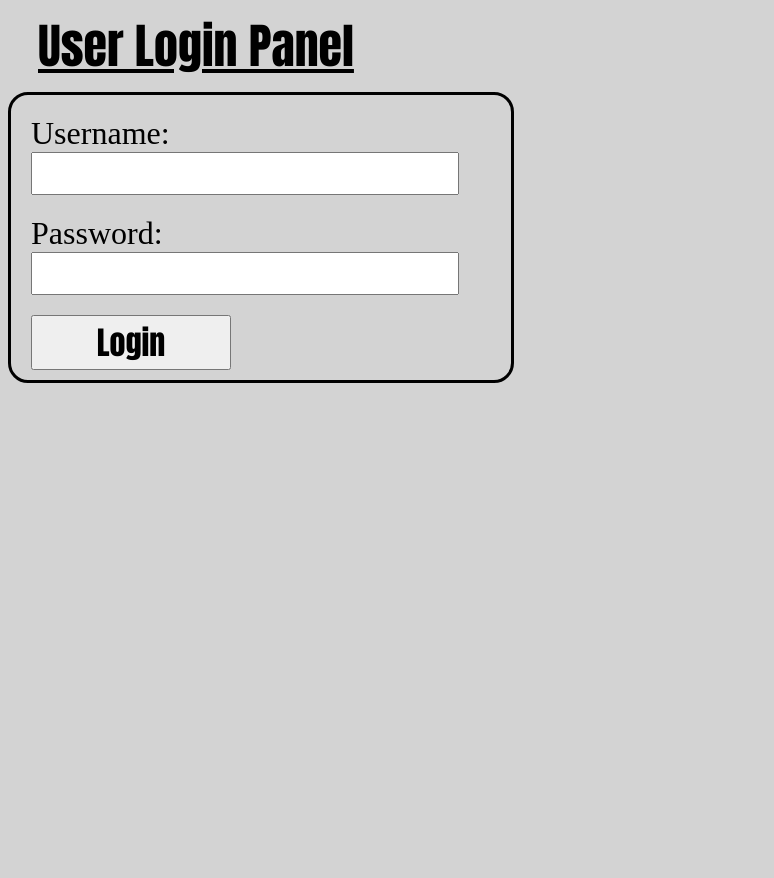
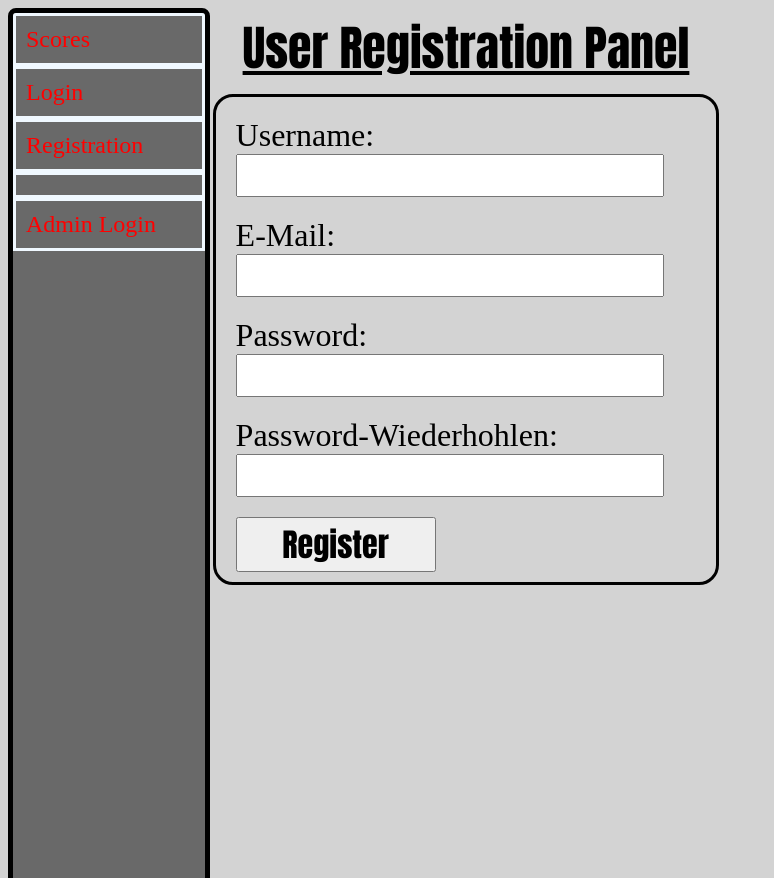
Before and after one commit to noname28439/ModGame, a Flask app: page /register in a window 1280 px wide. Shown: the whole page, without its empty margins (0-774 px from the left). Run offline with Flask 2, Linux system fonts and the light colour scheme.

Commit message:
WebPage NaviPanel added

```diff
--- a/WebPage/main.py
+++ b/WebPage/main.py
@@ -17,6 +17,26 @@ DBM.set_pw_salt(SECRET_KEY)
 #    return  render_template("base.html")
 
 
+naviBar = Markup("""
+
+<ul class="navi">
+    <li><a class="aktiv wasonpage" href="/rank/bestPlayers">Scores</a> </li>
+    <li><a class="aktiv wasonpage" href="/login">Login</a></li>
+    <li><a class="aktiv wasonpage" href="/register">Registration</a></li>
+    <li><a class="aktiv wasonpage" href="#"></a></li>
+    <li><a class="aktiv wasonpage" href="#">Admin Login</a></li>
+</ul>
+
+""")
+
+"""
+<li><a class="aktiv wasonpage" target="_blank" href="https://www.instagram.com/nicht_leon0/">Instagram</a></li>
+    <li><a class="aktiv wasonpage" target="_blank" href="https://www.youtube.com/channel/UCHCaqURRYqQA7bEgLO-Rxbw?view_as=subscriber">Youtube</a></li>
+    <li><a class="aktiv wasonpage" target="_blank" href="https://www.instagram.com/jhonjirwin_official/">Ehrenmann</a></li>
+    <li><a class="aktiv wasonpage" target="_blank" href="https://www.aes-maintal.de">Schule (mittelmäßig)</a></li>
+"""
+
+
 
 @app.route("/")
 def index():
@@ -27,7 +47,7 @@ fakePlayerScoreList = ["S.Bot_1:2865","S.Bot_7:2864","XVC-Bot:2984","GG:2865","N
 
 @app.route("/rank/bestPlayers")
 def rank_page():
-    return render_template("scores.html")
+    return render_template("scores.html", PY_NAVIBAR=naviBar)
 @app.route("/rank/requestAPI", methods=["POST"])
 def rank_api():
     chosenSlot = random.randint(0,len(fakePlayerScoreList)-1)
@@ -50,7 +70,7 @@ def login():
             return Markup("<h1>Fehler: Falscher Nutzername</h1>")
 
     elif request.method == "GET":
-        return render_template("login.html")
+        return render_template("login.html", PY_NAVIBAR=naviBar)
 
 
 @app.route("/register", methods=["GET", "POST"])
@@ -62,7 +82,19 @@ def register():
 
 
     elif request.method == "GET":
-        return render_template("login.html")
+        return render_template("register.html", PY_NAVIBAR=naviBar)
+
+
+
+
+
+
+
+
+
+
+
+
 
 @app.route("/home")
 def home():
--- a/WebPage/static/styles/main_style.css
+++ b/WebPage/static/styles/main_style.css
@@ -1,3 +1,50 @@
+
+
+
+
+ul.navi{
+    list-style-type: none;
+    margin: 0;
+    padding: 0;
+    width: 15%;
+    background-color: dimgrey;
+    position: fixed;
+    height: 100%;
+    overflow: auto;
+    border-color: black;
+    border-style: solid;
+    border-radius: 8px;
+    border-width: 5px;
+}
+
+ul.navi li a {
+    border-style: solid;
+    border-color: aliceblue;
+    display: block;
+    padding: 10px 10px 10px 10px;
+    text-decoration: none;
+    font-size: x-large;
+}
+
+ul.navi li a:hover {
+    background-color: aquamarine;
+    color: black;
+    font-size: 150%;
+}
+
+#gb-erc{
+    margin-left: 15%;
+    padding: 2px 15px;
+}
+a:visited.wasonpage{
+    color: greenyellow;
+}
+a:link.wasonpage{
+    color: red;
+}
+
+
+
 
 
 body{
--- a/WebPage/templates/login.html
+++ b/WebPage/templates/login.html
@@ -7,6 +7,10 @@
 </head>
 <body>
 
+
+{{PY_NAVIBAR}}
+
+<div id="gb-erc">
 
 <h1 class="header">User Login Panel</h1>
 
@@ -19,6 +23,6 @@
 </div>
 
 
-
+</div>
 </body>
 </html>
--- a/WebPage/templates/register.html
+++ b/WebPage/templates/register.html
@@ -7,18 +7,23 @@
 </head>
 <body>
 
+{{PY_NAVIBAR}}
+
+<div id="gb-erc">
 
 <h1 class="header">User Registration Panel</h1>
 
 <div class="logindiv">
     <form action="/login" method="post" target="_self">
         <p class="logininput">Username: <input type="text" name="username"></p>
+        <p class="logininput">E-Mail: <input type="text" name="email"></p>
         <p class="logininput">Password: <input type="password" name="password"></p>
+        <p class="logininput">Password-Wiederhohlen: <input type="password" name="password2"></p>
         <p class="logininput"><input type="submit" value="Register"></p>
     </form>
 </div>
 
-
+</div>
 
 </body>
 </html>
```
Also changed, not shown: WebPage/templates/scores.html (+5 -2 lines).
